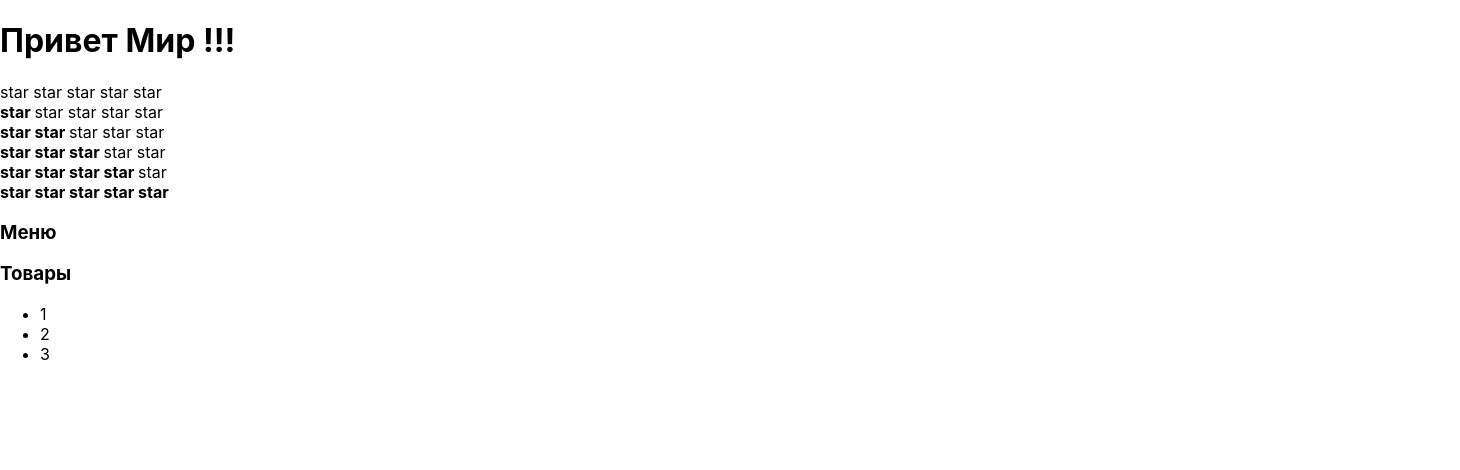
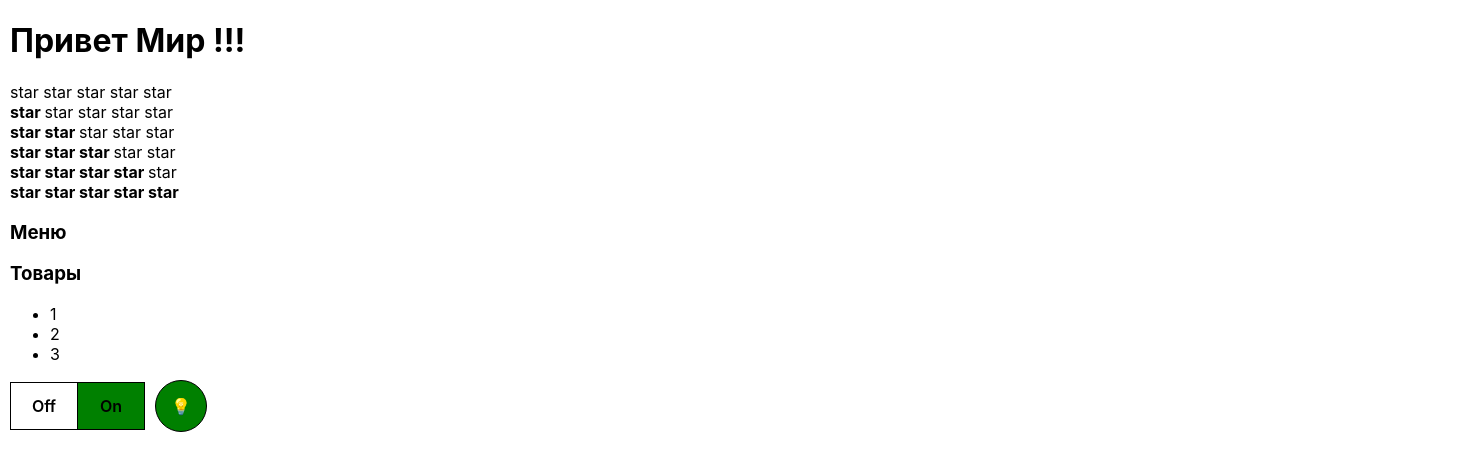
Before and after one commit to DaniyelGit/react-mini-practicum, a React (Create React App) app: page / in a window 1280 px wide. Shown: the top 470 px of the page, 1460 px wide, since content can reach past the window. Built offline with nearby package versions, Linux system fonts and the light colour scheme.

Commit message:
1) added component OnOff. 2) Star component refactoring (conditional rendering added)

```diff
--- a/src/App.css
+++ b/src/App.css
@@ -1,38 +1,5 @@
-.App {
-  text-align: center;
+.container {
+  width: 1440px;
+  padding: 0 10px;
+  margin: 0 auto;
 }
-
-.App-logo {
-  height: 40vmin;
-  pointer-events: none;
-}
-
-@media (prefers-reduced-motion: no-preference) {
-  .App-logo {
-    animation: App-logo-spin infinite 20s linear;
-  }
-}
-
-.App-header {
-  background-color: #282c34;
-  min-height: 100vh;
-  display: flex;
-  flex-direction: column;
-  align-items: center;
-  justify-content: center;
-  font-size: calc(10px + 2vmin);
-  color: white;
-}
-
-.App-link {
-  color: #61dafb;
-}
-
-@keyframes App-logo-spin {
-  from {
-    transform: rotate(0deg);
-  }
-  to {
-    transform: rotate(360deg);
-  }
-}
--- a/src/App.tsx
+++ b/src/App.tsx
@@ -1,13 +1,17 @@
-import React from 'react';
+import React, {useState} from 'react';
 import './App.css';
 
 import {Rating} from "./components/Rating/Rating";
 import {Accordion} from "./components/Accordion/Accordion";
 import {PageTitle} from "./components/PageTitle/PageTitle";
+import {OnOff} from "./components/OnOff/OnOff";
 
 function App() {
+
+   const [onOffValue, setOnOffValue] = useState<boolean>(true);
+
    return (
-      <div>
+      <div className={'container'}>
          <PageTitle title={'Привет Мир !!!'}/>
          <Rating value={0}/>
          <Rating value={1}/>
@@ -17,6 +21,11 @@ function App() {
          <Rating value={5}/>
          <Accordion title={'Меню'} collapsed={true}/>
          <Accordion title={'Товары'} collapsed={false}/>
+
+         <OnOff
+            onOffValue={onOffValue}
+            setOnOffValue={setOnOffValue}
+         />
       </div>
    );
 }
--- /dev/null
+++ b/src/components/OnOff/OnOff.module.css
@@ -0,0 +1,36 @@
+.wrapper {
+    display: flex;
+    align-items: center;
+}
+
+.off, .on {
+    display: flex;
+    justify-content: center;
+    align-items: center;
+    border: 1px solid #000;
+    width: 60px;
+    height: 40px;
+    padding: 3px;
+    cursor: pointer;
+    font-weight: 600;
+    font-size: 16px;
+}
+
+.off {
+    border-right: none;
+}
+
+.on {
+    margin-right: 10px;
+}
+
+.circle {
+    display: flex;
+    align-items: center;
+    justify-content: center;
+    width: 50px;
+    height: 50px;
+    border: 1px solid #000;
+    border-radius: 100%;
+    cursor: default;
+}
--- /dev/null
+++ b/src/components/OnOff/OnOff.tsx
@@ -0,0 +1,41 @@
+import React from 'react';
+import s from './OnOff.module.css';
+
+type OnOffPropsType = {
+   onOffValue: boolean
+   setOnOffValue: (value: boolean) => void
+}
+
+export const OnOff = (props: OnOffPropsType) => {
+
+   const styleForOff = {
+      background: props.onOffValue ? '' : 'red',
+   }
+
+   const styleForOn = {
+      background: props.onOffValue ? 'green' : '',
+   }
+
+   const styleForCircle = {
+      background: props.onOffValue ? 'green' : 'red',
+   }
+
+   return (
+      <div className={s.wrapper}>
+         <span style={styleForOff}
+               className={s.off}
+               onClick={() => props.setOnOffValue(false)}
+         >Off</span>
+         <span style={styleForOn}
+               className={s.on}
+               onClick={() => props.setOnOffValue(true)}
+         >On</span>
+         <span
+            style={styleForCircle}
+            className={s.circle}
+         >
+            💡
+         </span>
+      </div>
+   );
+};
--- a/src/components/Rating/Rating.tsx
+++ b/src/components/Rating/Rating.tsx
@@ -6,71 +6,16 @@ type RatingPropsType = {
 
 export function Rating(props: RatingPropsType) {
 
-   if (props.value === 1) {
-      return (
-        <div>
-           <Star selected={true}/>
-           <Star selected={false}/>
-           <Star selected={false}/>
-           <Star selected={false}/>
-           <Star selected={false}/>
-        </div>
-      );
-   }
-   if (props.value === 2) {
-      return (
-        <div>
-           <Star selected={true}/>
-           <Star selected={true}/>
-           <Star selected={false}/>
-           <Star selected={false}/>
-           <Star selected={false}/>
-        </div>
-      );
-   }
-   if (props.value === 3) {
-      return (
-        <div>
-           <Star selected={true}/>
-           <Star selected={true}/>
-           <Star selected={true}/>
-           <Star selected={false}/>
-           <Star selected={false}/>
-        </div>
-      );
-   }
-   if (props.value === 4) {
-      return (
-        <div>
-           <Star selected={true}/>
-           <Star selected={true}/>
-           <Star selected={true}/>
-           <Star selected={true}/>
-           <Star selected={false}/>
-        </div>
-      );
-   }
-   if (props.value === 5) {
-      return (
-        <div>
-           <Star selected={true}/>
-           <Star selected={true}/>
-           <Star selected={true}/>
-           <Star selected={true}/>
-           <Star selected={true}/>
-        </div>
-      );
-   }
-
    return (
       <div>
-         <Star selected={false}/>
-         <Star selected={false}/>
-         <Star selected={false}/>
-         <Star selected={false}/>
-         <Star selected={false}/>
+         <Star selected={props.value > 0}/>
+         <Star selected={props.value > 1}/>
+         <Star selected={props.value > 2}/>
+         <Star selected={props.value > 3}/>
+         <Star selected={props.value > 4}/>
       </div>
-   );
+   )
+
 }
 
 type StarPropsType = {
```
